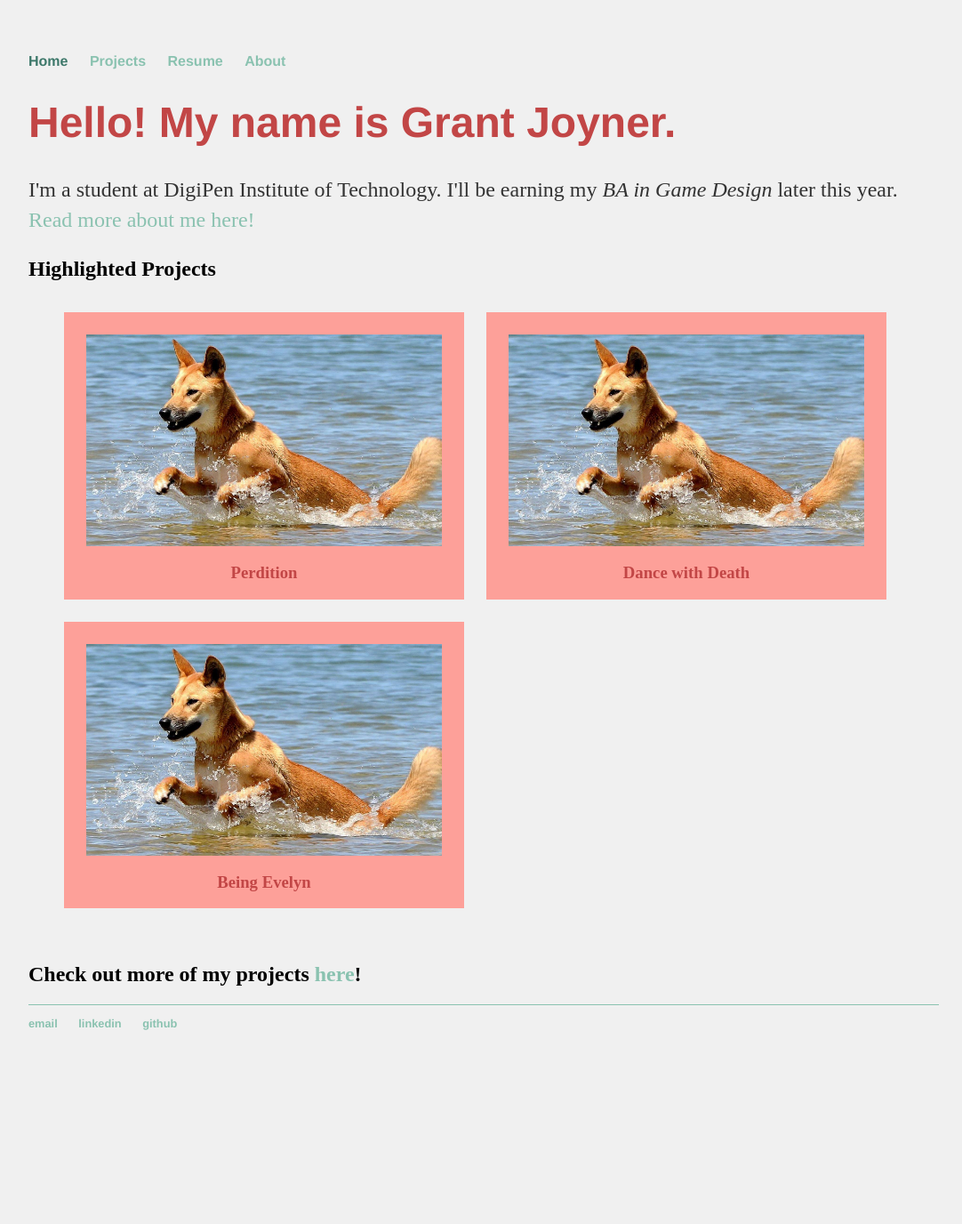
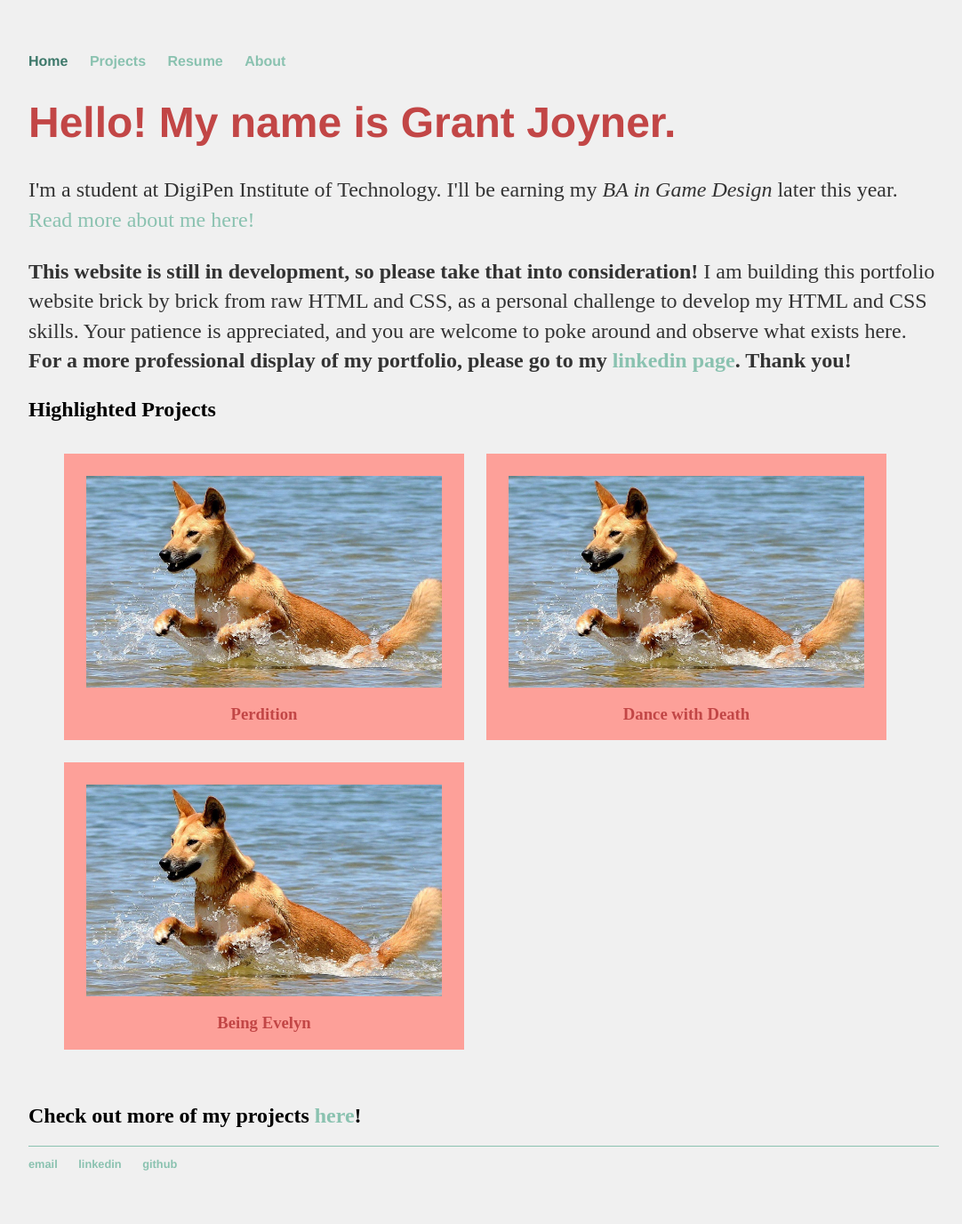
Before and after one commit to digigrant/digigrant.github.io, a Jekyll site: the page built from index.html, in a window 1280 px wide. Shown: the whole page at 89% size, without its empty margins (96-1178 px from the left). Built offline with Jekyll 4.4.1, drawn with Linux system fonts in a browser that asks for light colours; before the commit the page ends 1218 px from its top, so only the background shows below that.

Commit message:
Update index.html

```diff
--- a/index.html
+++ b/index.html
@@ -5,6 +5,7 @@ title: Home
 <div class="blurb">
 	<h1>Hello! My name is Grant Joyner.</h1>
 	<p>I'm a student at DigiPen Institute of Technology. I'll be earning my <em>BA in Game Design</em> later this year. <a href="/about">Read more about me here!</a></p>
+	<p><strong>This website is still in development, so please take that into consideration!</strong> I am building this portfolio website brick by brick from raw HTML and CSS, as a personal challenge to develop my HTML and CSS skills. Your patience is appreciated, and you are welcome to poke around and observe what exists here. <strong>For a more professional display of my portfolio, please go to my <a href="https://www.linkedin.com/in/gejoyner/">linkedin page</a>. Thank you!</strong></p>
 </div>
 
 <h2>Highlighted Projects</h2>
```
